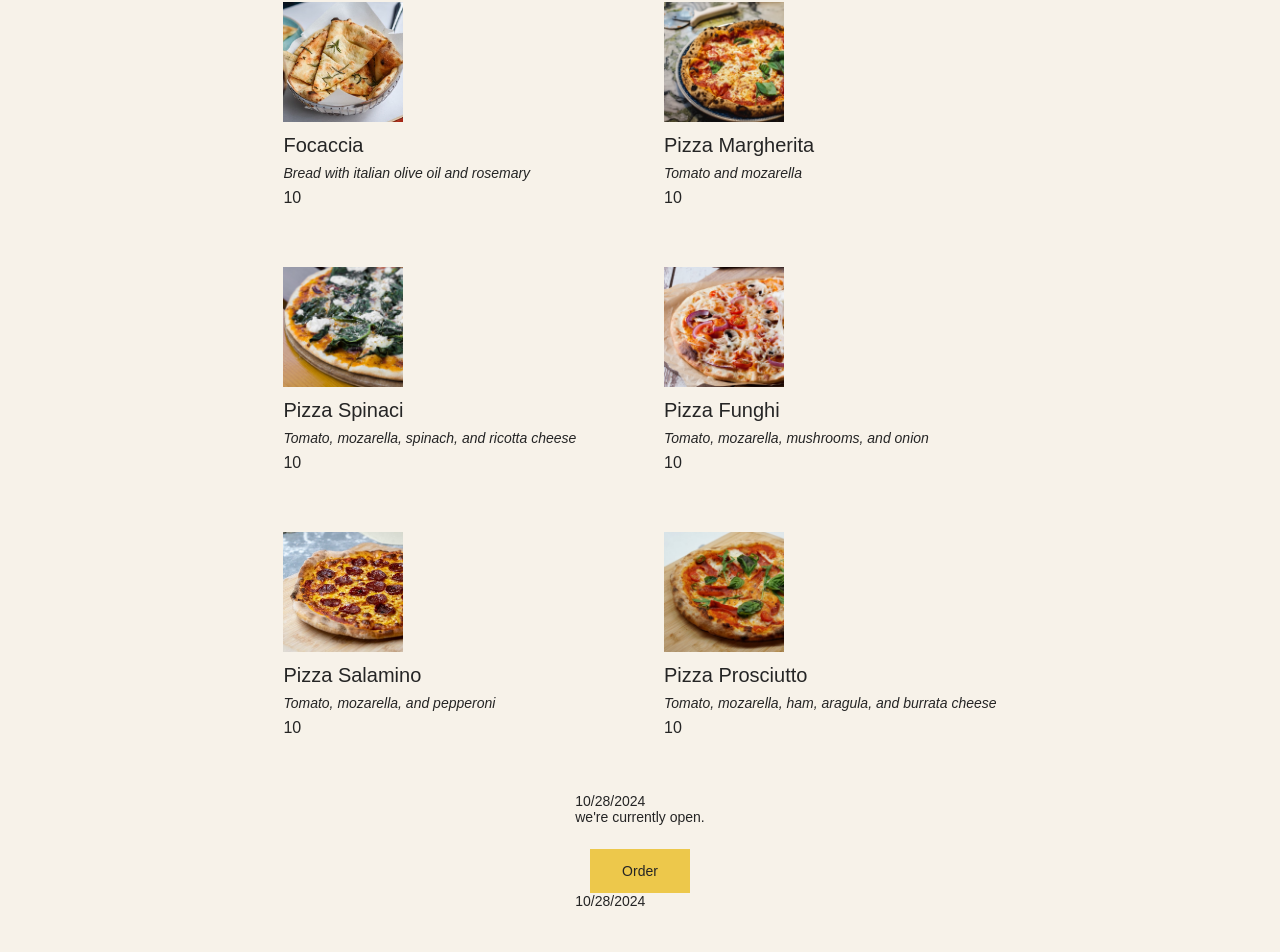
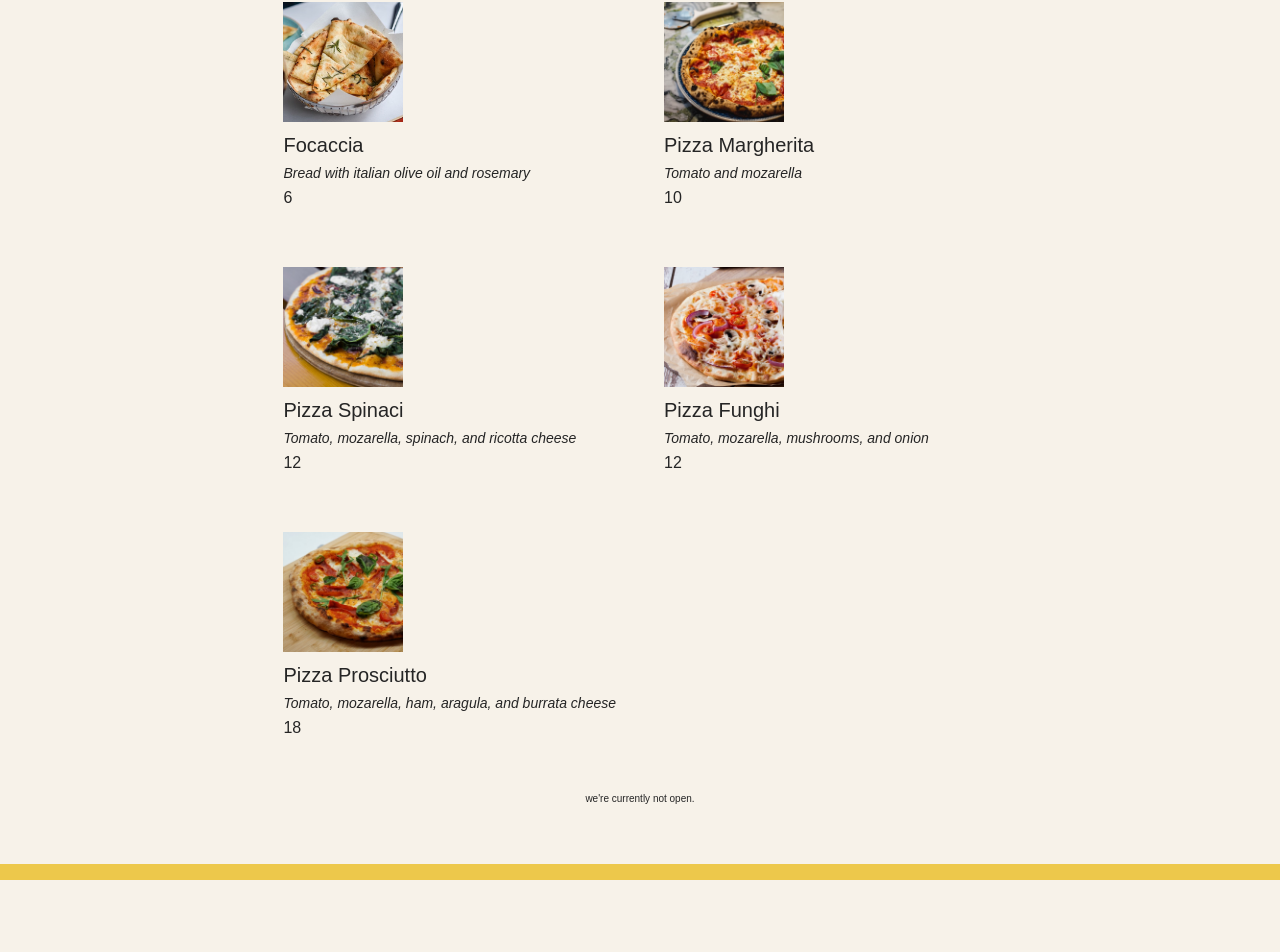
Before and after one commit to akumarkk/WebFW, a React (Create React App) app in the folder ReactJS/Pizza/pizza/: page / in a window 1280 px wide. Shown: the part 284-1236 px from the top of the page. After the commit the page ends 1164 px from the top, so only its background shows below. Built offline with nearby package versions, Linux system fonts and the light colour scheme.

Commit message:
obj destructuring

```diff
--- a/ReactJS/Pizza/pizza/src/index.js
+++ b/ReactJS/Pizza/pizza/src/index.js
@@ -80,7 +80,13 @@ function Menu() {
 
       <div>
         <ul className='pizzas'>
-        {pizzaData.map(p => <Pizza name={p.name}
+        {/* {pizzaData.map(p => <Pizza name={p.name}
+        ingredients={p.ingredients}
+        imgName={p.photoName}
+        price={10}
+        key={p.name}
+        ></Pizza>)} */}
+        {pizzaData.map(p => <Pizza pizzaObj={p}
         ingredients={p.ingredients}
         imgName={p.photoName}
         price={10}
@@ -100,6 +106,15 @@ function Footer() {
   const closeHour = 22;
   const isOpen = hour >= openHour && hour <= closeHour;
 
+  if(!isOpen) {
+    return (
+      <p>
+            we're currently not open.
+          </p>
+      )
+  }
+
+  // footer not rendered
 
 
   return (
@@ -130,18 +145,22 @@ function Footer() {
 }
 
 
-function Pizza(props) {
-  console.log(props)
+function Pizza({pizzaObj}) {
+  console.log(pizzaObj, pizzaObj.soldOut)
+
+  if(pizzaObj.soldOut) {
+  return null
+}
   // props.imgName = "test" // err
   return (
     <li className='pizza'>
       <div>
-        <img src={props.imgName} alt="" />
+        <img src={pizzaObj.photoName} alt="" />
         <div>
 
-          <h3>{props.name}</h3>
-          <p> {props.ingredients} </p>
-          <span>{props.price}</span>
+          <h3>{pizzaObj.name}</h3>
+          <p> {pizzaObj.ingredients} </p>
+          <span>{pizzaObj.price}</span>
         </div>
 
 
```
